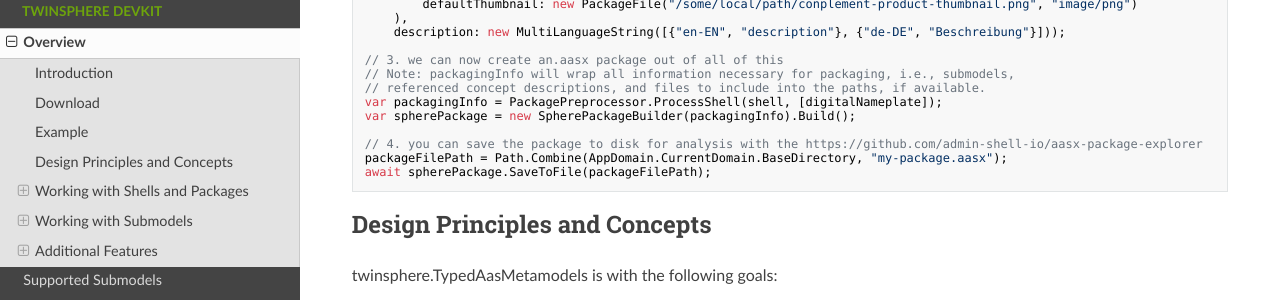
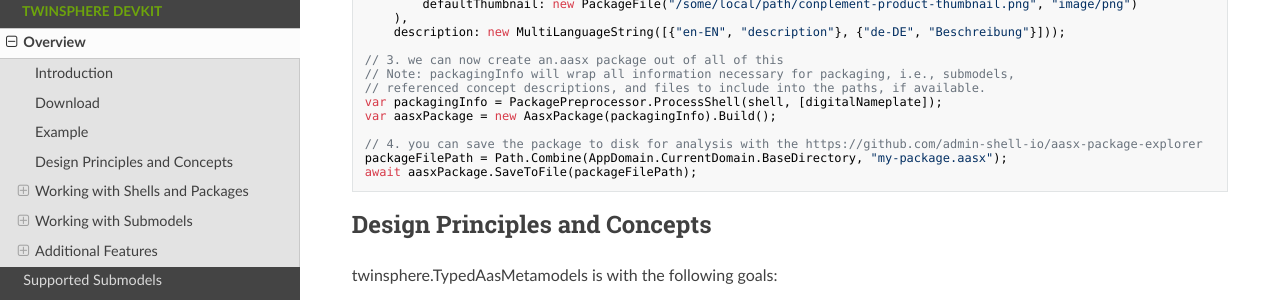
Before and after one commit to twinsphere/twinsphere.github.io, an MkDocs documentation site: the page built from docs/tam-overview.md, in a window 1280 px wide and 900 px high, scrolled down 1488 px. Shown: the part 151-451 px from the top of the window. Built offline with MkDocs 1.6.1, drawn with Linux system fonts in a browser that asks for light colours; nearby versions of some CDN libraries; some of the changed text lies outside the part shown.

Commit message:
fix(tam): rename SpherePackage* to AasxPackage*
There have been slight changes in the interfaces of the library. Adapt the names
in the examples/docs to suite these changes.

````diff
--- a/docs/tam-overview.md
+++ b/docs/tam-overview.md
@@ -99,11 +99,11 @@ var shell = new AssetAdministrationShell("9A8F8B66-5AA7-4528-AA17-1CC128AF64C2",
 // Note: packagingInfo will wrap all information necessary for packaging, i.e., submodels,
 // referenced concept descriptions, and files to include into the paths, if available.
 var packagingInfo = PackagePreprocessor.ProcessShell(shell, [digitalNameplate]);
-var spherePackage = new SpherePackageBuilder(packagingInfo).Build();
+var aasxPackage = new AasxPackage(packagingInfo).Build();
 
 // 4. you can save the package to disk for analysis with the https://github.com/admin-shell-io/aasx-package-explorer
 packageFilePath = Path.Combine(AppDomain.CurrentDomain.BaseDirectory, "my-package.aasx");
-await spherePackage.SaveToFile(packageFilePath);
+await aasxPackage.SaveToFile(packageFilePath);
 ```
 
 ## Design Principles and Concepts
@@ -215,7 +215,7 @@ Creating `.aasx` packages from scratch typically is complex and involves a numbe
 - Collect files for packaging
 - Collect the thumbnail file of the shell
 
-While you can do these steps manually, for most cases it should suffice to use the `SpherePackageBuilder`, that
+While you can do these steps manually, for most cases it should suffice to use the `AasxPackageBuilder`, that
 automatically takes care of the above steps:
 
 ```csharp
@@ -240,7 +240,7 @@ nameplate.CompanyLogo = new PackageFileReference("/home/user/some/image.png");
 // Note: packagingInfo will wrap all information necessary for packaging, i.e., submodels,
 // referenced concept descriptions, and files to include into the paths, if available.
 var packagingInfo = PackagePreprocessor.ProcessShell(shell, [digitalNameplate]);
-var spherePackage = new SpherePackageBuilder(packagingInfo).Build();
+var aasxPackage = new AasxPackageBuilder(packagingInfo).Build();
 ```
 
 > **Note**: Take care to use the `PackageFileReference` type if you want to include local files into your package. This
````
